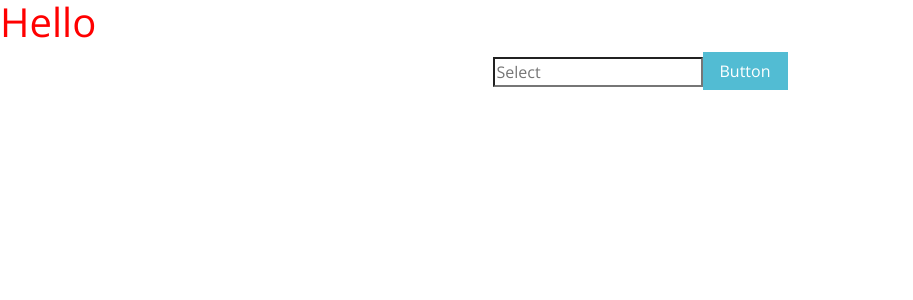
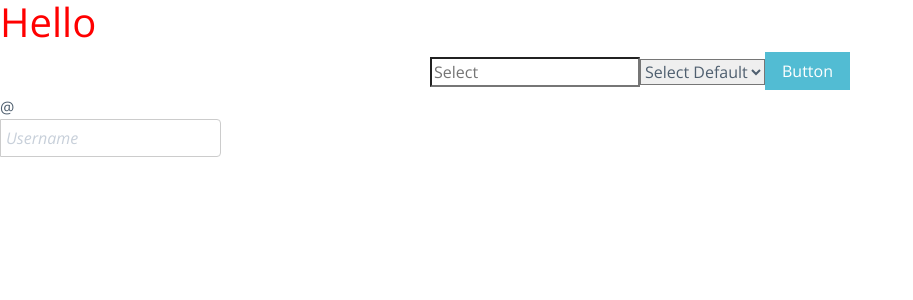
Before and after one commit to Malleus-Sasha/balance-money-ng, an Angular app: page / in a window 1280 px wide. Shown: the top 300 px of the page, without its empty margins (0-913 px from the left). Built offline with nearby package versions, Linux system fonts and the light colour scheme.

Commit message:
[bm] Добавление input-group review: myself

```diff
--- a/src/app/app.component.html
+++ b/src/app/app.component.html
@@ -2,5 +2,16 @@
 
 <div class="btn-group-center">
     <input type="text" placeholder="Select">
+    <select name="" id="">
+        <option value="1">Select Default</option>
+        <option value="2">Hello Book</option>
+    </select>
     <button class="btn btn-primary">Button</button>
 </div>
+
+<div class="input-group mb-3">
+    <div class="input-group-prepend">
+        <span class="input-group-text" id="basic-addon1">@</span>
+    </div>
+    <input type="text" class="form-control" placeholder="Username" aria-label="Username" aria-describedby="basic-addon1">
+</div>
```
Also changed, not shown: src/app/app.component.scss (line endings or trailing spaces).
